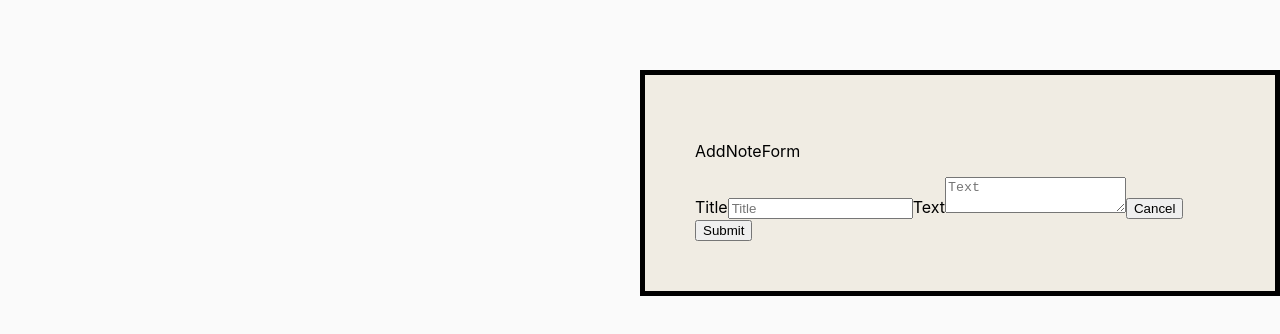
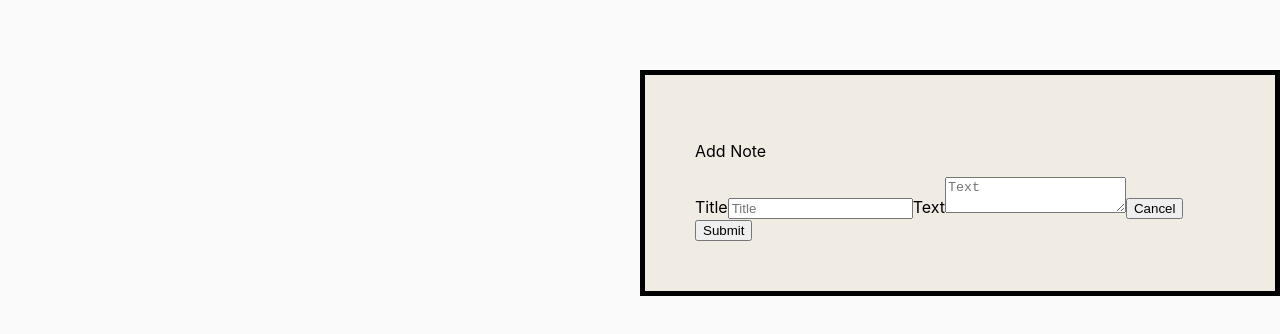
Before and after one commit to MM-WebDeveloper/Remind-Me, a React (Create React App) app in the folder frontend/: page / in a window 1280 px wide. Both pictures are taken after a click on the button "Add new note". Shown: the part 330-664 px from the top of the page. Built offline with nearby package versions, Linux system fonts and the light colour scheme; no server answers.

Commit message:
feature: :sparkles: Add full update note functionality

```diff
--- a/frontend/src/App.tsx
+++ b/frontend/src/App.tsx
@@ -1,12 +1,13 @@
 import { useEffect, useState } from 'react';
-import AddNoteForm from './components/AddNoteForm';
+import NoteModal from './components/NoteModal';
 import Note from './components/Note';
 import { Note as NoteModel } from './models/note';
 import * as NotesApi from './network/notes.api';
 
 const App = () => {
 	const [notes, setNotes] = useState<NoteModel[]>([]);
-	const [showAddNoteForm, setShowAddNoteForm] = useState(false);
+	const [showNoteModal, setShowNoteModal] = useState(false);
+	const [noteToEdit, setNoteToEdit] = useState<NoteModel | null>(null);
 
 	useEffect(() => {
 		const getNotes = async () => {
@@ -22,9 +23,18 @@ const App = () => {
 		getNotes();
 	}, []);
 
-	const onNoteSaved = (note: NoteModel) => {
+	const onNoteAdded = (note: NoteModel) => {
 		const updatedNotes = [...notes, note];
 		setNotes(updatedNotes);
+	};
+
+	const onNoteEdited = async (note: NoteModel) => {
+		setNotes(
+			notes.map((existingNote) =>
+				existingNote._id === note._id ? note : existingNote
+			)
+		);
+		setNoteToEdit(null);
 	};
 
 	const deleteNote = async (note: NoteModel) => {
@@ -40,18 +50,33 @@ const App = () => {
 		}
 	};
 
+	const editNote = async (note: NoteModel) => {
+		setNoteToEdit(note);
+		setShowNoteModal(true);
+	};
+
 	return (
 		<>
-			<button onClick={() => setShowAddNoteForm(true)}>Add new note</button>
+			<button onClick={() => setShowNoteModal(true)}>Add new note</button>
 			<div>
 				{notes.map((note) => (
-					<Note key={note._id} note={note} deleteNote={deleteNote} />
+					<Note
+						key={note._id}
+						editNote={editNote}
+						note={note}
+						deleteNote={deleteNote}
+					/>
 				))}
 			</div>
-			{showAddNoteForm && (
-				<AddNoteForm
-					onNoteSaved={onNoteSaved}
-					cancelAddNote={() => setShowAddNoteForm(false)}
+			{showNoteModal && (
+				<NoteModal
+					noteToEdit={noteToEdit}
+					onNoteAdded={onNoteAdded}
+					onNoteEdited={onNoteEdited}
+					cancelNoteModal={() => {
+						setShowNoteModal(false);
+						setNoteToEdit(null);
+					}}
 				/>
 			)}
 		</>
--- a/frontend/src/components/AddNoteForm.tsx
+++ /dev/null
@@ -1,58 +0,0 @@
-import { useState } from 'react';
-import { Note } from '../models/note';
-import * as NotesApi from '../network/notes.api';
-import styles from '../styles/AddNoteForm.module.css';
-
-interface AddNoteFormProps {
-	cancelAddNote: () => void;
-	onNoteSaved: (note: Note) => void;
-}
-
-const AddNoteForm = ({ cancelAddNote, onNoteSaved }: AddNoteFormProps) => {
-	const [note, setNote] = useState({
-		title: '',
-		text: '',
-	});
-	const [addError, setAddError] = useState<string | null>(null);
-
-	const onSubmit = async (e: React.FormEvent) => {
-		e.preventDefault();
-		try {
-			const newNote = await NotesApi.createNote(note);
-			onNoteSaved(newNote);
-			cancelAddNote();
-		} catch (error) {
-			let message = 'Unknown Error';
-			if (error instanceof Error) message = error.message;
-			setAddError(message);
-		}
-	};
-
-	return (
-		<div className={styles.addNoteForm}>
-			<p>AddNoteForm</p>
-			<form onSubmit={(e) => onSubmit(e)} action='submit'>
-				<label htmlFor='Title'>Title</label>
-				<input
-					onChange={(e) => setNote({ ...note, title: e.target.value })}
-					type='text'
-					placeholder='Title'
-					name='title'
-					id='title'
-				/>
-				<label htmlFor='Textn'>Text</label>
-				<textarea
-					onChange={(e) => setNote({ ...note, text: e.target.value })}
-					placeholder='Text'
-					name='text'
-					id='text'
-				/>
-				{addError && <p>{addError}</p>}
-				<button onClick={cancelAddNote}>Cancel</button>
-				<button type='submit'>Submit</button>
-			</form>
-		</div>
-	);
-};
-
-export default AddNoteForm;
--- a/frontend/src/components/Note.tsx
+++ b/frontend/src/components/Note.tsx
@@ -5,9 +5,10 @@ import { formatDate } from '../utils/formatDate';
 interface NoteProps {
 	note: NoteModel;
 	deleteNote: (note: NoteModel) => void;
+	editNote: (note: NoteModel) => void;
 }
 
-const Note = ({ note, deleteNote }: NoteProps) => {
+const Note = ({ note, deleteNote, editNote }: NoteProps) => {
 	const { title, text, createdAt, updatedAt } = note;
 
 	let createdUpdatedText: string;
@@ -28,6 +29,14 @@ const Note = ({ note, deleteNote }: NoteProps) => {
 			>
 				Delete
 			</button>
+			<button
+				onClick={(e) => {
+					editNote(note);
+					e.stopPropagation();
+				}}
+			>
+				Edit
+			</button>
 			<p>Title: {title}</p>
 			<p>Text: {text}</p>
 			<p>{createdUpdatedText}</p>
--- /dev/null
+++ b/frontend/src/components/NoteModal.tsx
@@ -0,0 +1,77 @@
+import { useState } from 'react';
+import { Note } from '../models/note';
+import * as NotesApi from '../network/notes.api';
+import styles from '../styles/NoteModal.module.css';
+
+interface NoteModalProps {
+	noteToEdit: Note | null;
+	cancelNoteModal: () => void;
+	onNoteAdded: (note: Note) => void;
+	onNoteEdited: (newNote: Note) => void;
+}
+
+const NoteModal = ({
+	noteToEdit,
+	cancelNoteModal,
+	onNoteAdded,
+	onNoteEdited,
+}: NoteModalProps) => {
+	const [note, setNote] = useState({
+		title: noteToEdit?.title || '',
+		text: noteToEdit?.text || '',
+	});
+	const [addError, setAddError] = useState<string | null>(null);
+
+	const onSubmit = async (e: React.FormEvent) => {
+		e.preventDefault();
+		console.log('dude I happened!');
+		let newNote;
+		try {
+			if (noteToEdit) {
+				newNote = await NotesApi.updateNote(noteToEdit._id, note);
+				onNoteEdited(newNote);
+			} else {
+				newNote = await NotesApi.createNote(note);
+				onNoteAdded(newNote);
+			}
+
+			cancelNoteModal();
+		} catch (error) {
+			let message = 'Unknown Error';
+			if (error instanceof Error) message = error.message;
+			setAddError(message);
+		}
+	};
+
+	return (
+		<div className={styles.noteModal}>
+			{noteToEdit ? <p>Edit Note</p> : <p>Add Note</p>}
+			<form id='noteMutation' onSubmit={(e) => onSubmit(e)} action='submit'>
+				<label htmlFor='Title'>Title</label>
+				<input
+					onChange={(e) => setNote({ ...note, title: e.target.value })}
+					type='text'
+					placeholder='Title'
+					name='title'
+					id='title'
+					value={note.title}
+				/>
+				<label htmlFor='Textn'>Text</label>
+				<textarea
+					onChange={(e) => setNote({ ...note, text: e.target.value })}
+					placeholder='Text'
+					name='text'
+					id='text'
+					value={note.text}
+				/>
+				{addError && <p>{addError}</p>}
+				<button onClick={cancelNoteModal}>Cancel</button>
+				<button id='noteMutation' type='submit'>
+					{noteToEdit ? 'Edit' : 'Submit'}
+				</button>
+			</form>
+		</div>
+	);
+};
+
+export default NoteModal;
--- a/frontend/src/network/notes.api.ts
+++ b/frontend/src/network/notes.api.ts
@@ -41,3 +41,18 @@ export async function deleteNote(noteId: string) {
 		method: 'DELETE',
 	});
 }
+
+export async function updateNote(
+	noteId: string,
+	note: NoteInput
+): Promise<Note> {
+	const response = await fetchData('/api/notes/' + noteId, {
+		method: 'PATCH',
+		headers: {
+			'Content-Type': 'application/json',
+		},
+		body: JSON.stringify(note),
+	});
+
+	return response.json();
+}
--- a/frontend/src/styles/AddNoteForm.module.css
+++ b/frontend/src/styles/NoteModal.module.css
@@ -1,4 +1,4 @@
-.addNoteForm {
+.noteModal {
 	background: rgb(240, 236, 227);
 	position: absolute;
 	padding: 50px;
```
